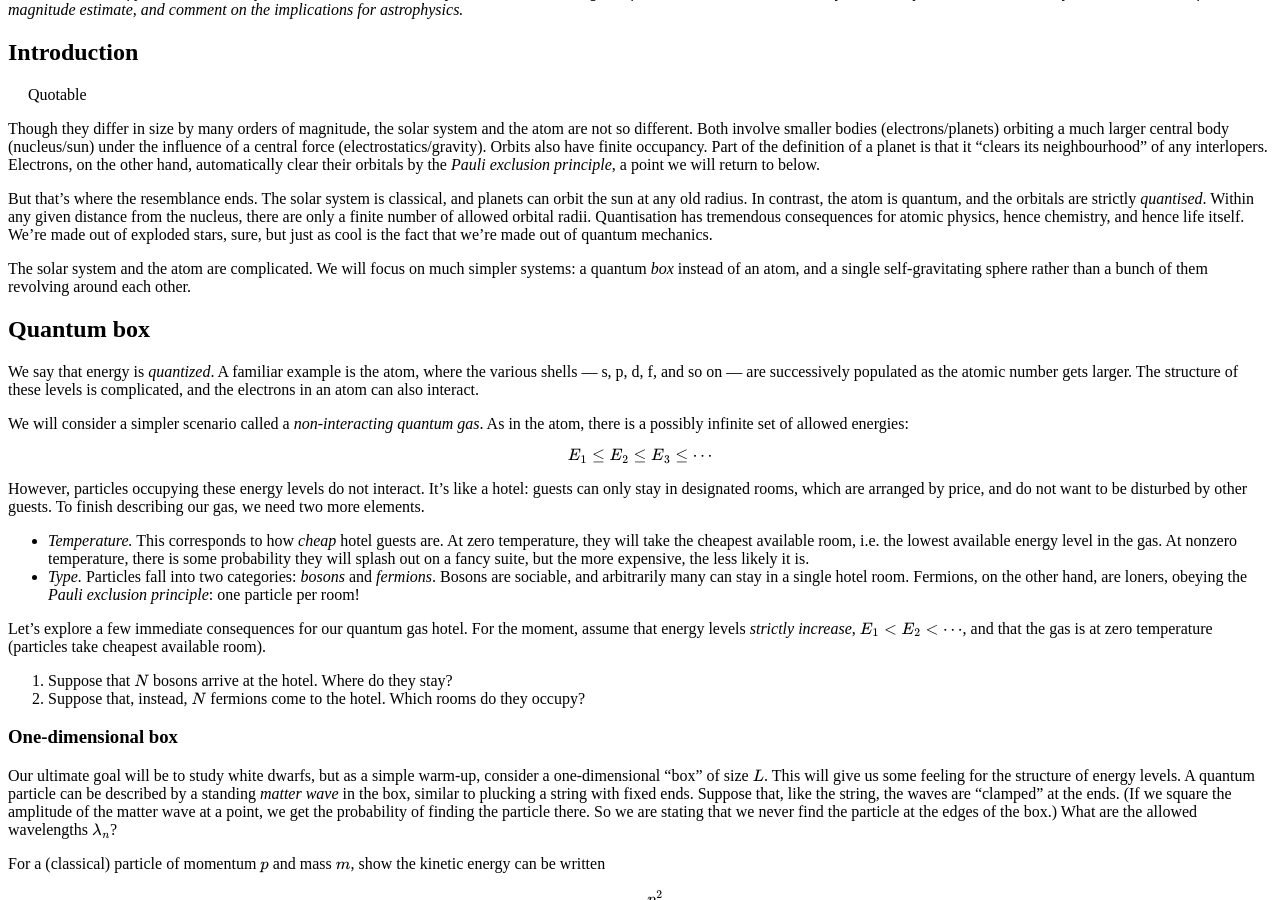
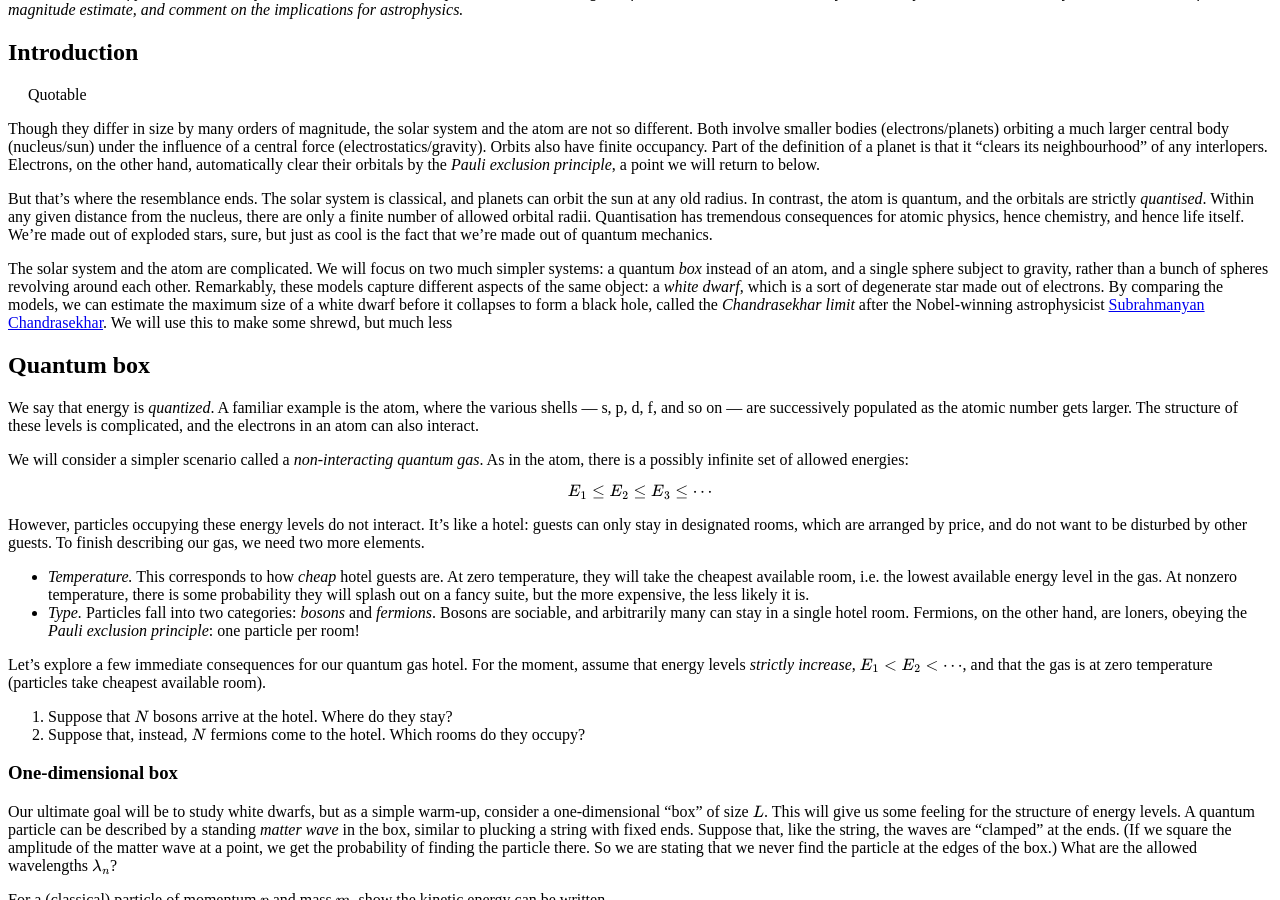
Before and after one commit to hapax/hapax.github.io, a Jekyll site: the page built from assets/chandra.md, in a window 1280 px wide and 900 px high, scrolled down 521 px. Built offline with Jekyll 4.4.1, drawn with Linux system fonts in a browser that asks for light colours; our own code applies the rules of GitHub Pages for plain Markdown files; formulas are drawn with MathJax 3; a script that is not in the unit is left out.

Commit message:
Update chandra.md

```diff
--- a/assets/chandra.md
+++ b/assets/chandra.md
@@ -41,9 +41,17 @@ We're made out of exploded stars, sure, but just as cool is the fact
 that we're made out of quantum mechanics.
 
 The solar system and the atom are complicated.
-We will focus on much simpler systems: a quantum *box* instead of an
-atom, and a single self-gravitating sphere rather than a bunch of them
-revolving around each other.
+We will focus on two much simpler systems: a quantum *box* instead of an
+atom, and a single sphere subject to gravity, rather than a bunch of
+spheres revolving around each other.
+Remarkably, these models capture different aspects of the same
+object: a *white dwarf*, which is a sort of degenerate star made out
+of electrons.
+By comparing the models, we can estimate the maximum size of a white
+dwarf before it collapses to form a black hole, called the
+*Chandrasekhar limit* after the Nobel-winning astrophysicist
+[Subrahmanyan Chandrasekhar](https://en.wikipedia.org/wiki/Subrahmanyan_Chandrasekhar).
+We will use this to make some shrewd, but much less
 
 ## Quantum box<a id="sec-2" name="sec-2"></a>
 
```
